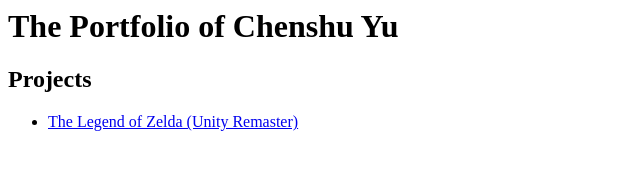
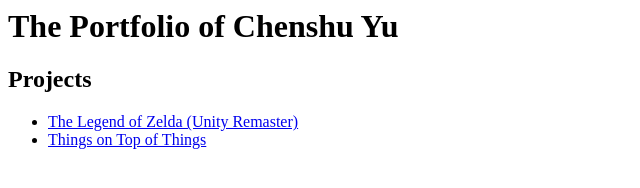
Before and after one commit to wholepuncher/wholepuncher.github.io, a plain HTML site: page index.html in a window 1280 px wide. Shown: the whole page, without its empty margins (0-640 px from the left). Drawn offline with Linux system fonts and the light colour scheme.

Commit message:
testing p2 build + reorganization

```diff
--- a/index.html
+++ b/index.html
@@ -8,6 +8,7 @@
 <!-- TODO: Erase one of these two. Replace the 'href' link below with a link to your WebGL build page. -->
 <ul>
 <li><a href="p1/game.html">The Legend of Zelda (Unity Remaster)</a></li>
+<li><a href="p2/game.html">Things on Top of Things</a></li>
 </ul>
 
 <!-- TIP: Rename this file "index.html", and it will become the default landing page whenever someone navigates their browser to your domain. -->
```
